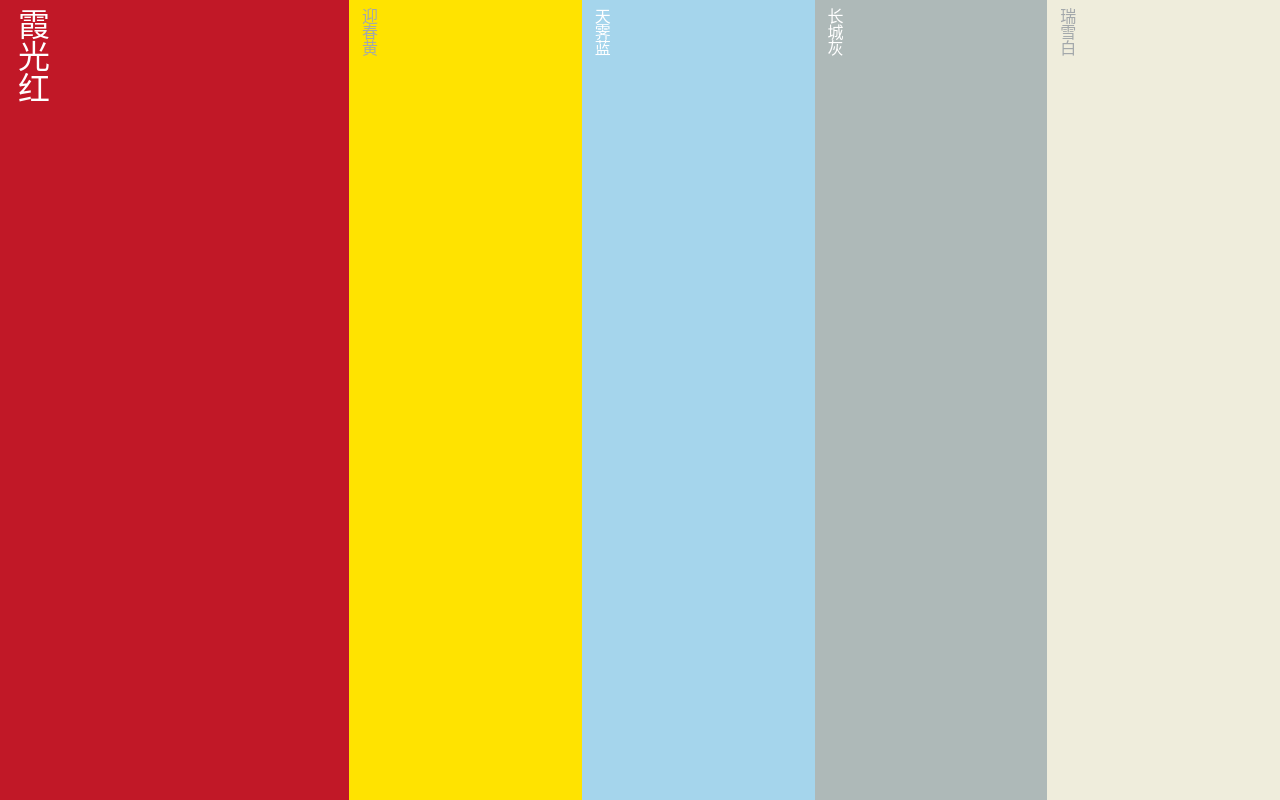
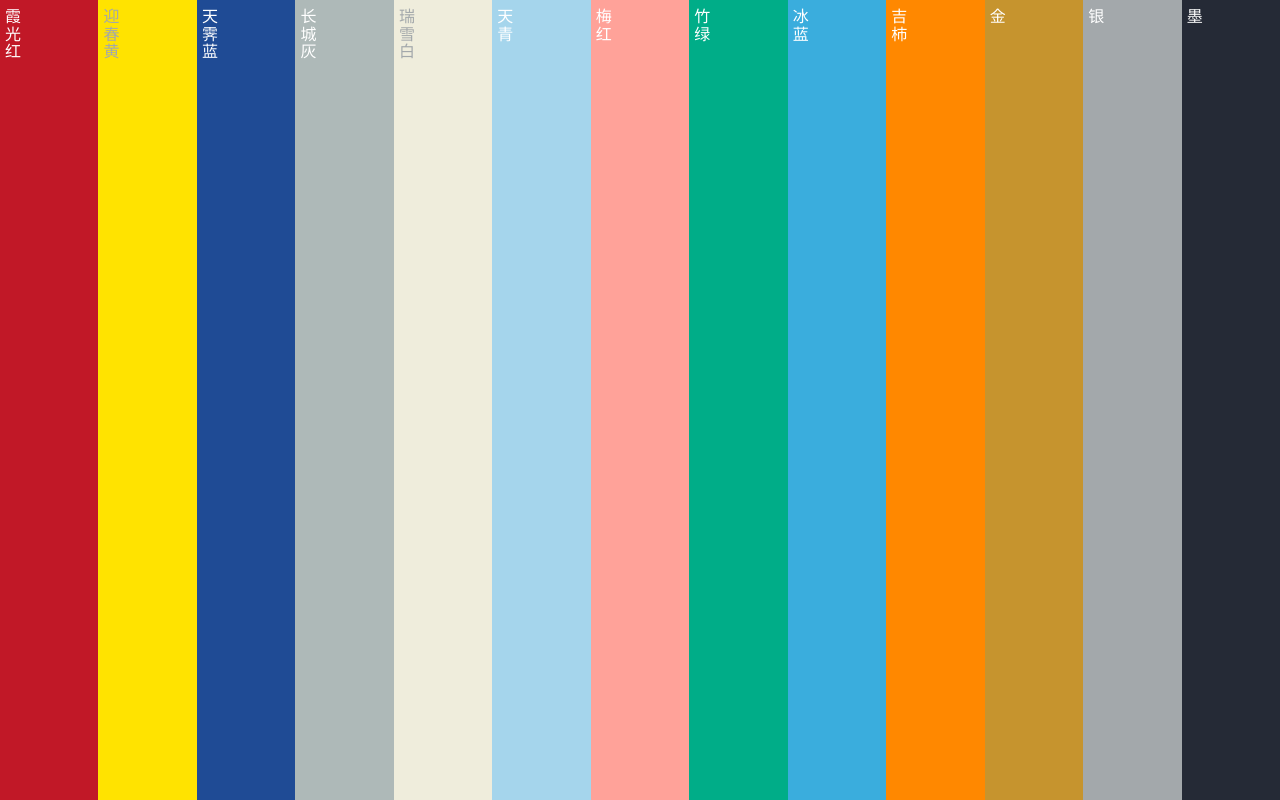
Before and after one commit to ximuli/colors, a React (Vite) app: page / in a window 1280 px wide. Built offline with nearby package versions, Linux system fonts and the light colour scheme.

Commit message:
添加颜色，调整样式

```diff
--- a/src/components/ColorItem.module.scss
+++ b/src/components/ColorItem.module.scss
@@ -3,10 +3,13 @@
   // flex-grow: 1;
   width: 20%;
   transition: all .5s ease-in-out;
+  // flex-shrink: 0;
   .title {
     // https://developer.mozilla.org/zh-CN/docs/Web/CSS/writing-mode
+    font-size: 1em;
     writing-mode: vertical-lr;
-    margin-left: 8px;
+    letter-spacing: 0.1em;
     margin-top: 8px;
+    cursor: pointer;
   }
 }
--- a/src/components/ColorItem.tsx
+++ b/src/components/ColorItem.tsx
@@ -18,13 +18,13 @@ export default function ColorItem(props: Props) {
   const onPointerEnter = (e: React.PointerEvent) => {
     const element: HTMLDivElement = refDiv.current!
     element.style.width = '30%'
-    element.style.fontSize = '2em'
+    element.style.fontSize = '3em'
   }
 
   const onPointerLeave = (e: React.PointerEvent) => {
     const element: HTMLDivElement = refDiv.current!
     element.style.width = '20%'
-    element.style.fontSize = '1em'
+    element.style.fontSize = '1.5em'
   }
 
   return (
--- a/src/index.css
+++ b/src/index.css
@@ -1,5 +1,6 @@
 :root {
-  font-family: -apple-system, "Noto Sans", "Helvetica Neue", Helvetica, "Nimbus Sans L", Arial, "Liberation Sans", "PingFang SC", "Hiragino Sans GB", "Noto Sans CJK SC", "Source Han Sans SC", "Source Han Sans CN", "Microsoft YaHei", "Wenquanyi Micro Hei", "WenQuanYi Zen Hei", "ST Heiti", SimHei, "WenQuanYi Zen Hei Sharp", sans-serif;
+  /* font-family: -apple-system, "Noto Sans", "Helvetica Neue", Helvetica, "Nimbus Sans L", Arial, "Liberation Sans", "PingFang SC", "Hiragino Sans GB", "Noto Sans CJK SC", "Source Han Sans SC", "Source Han Sans CN", "Microsoft YaHei", "Wenquanyi Micro Hei", "WenQuanYi Zen Hei", "ST Heiti", SimHei, "WenQuanYi Zen Hei Sharp", sans-serif; */
+  font-family: Baskerville, Georgia, "Liberation Serif", "Kaiti SC", STKaiti, "AR PL UKai CN", "AR PL UKai HK", "AR PL UKai TW", "AR PL UKai TW MBE", "AR PL KaitiM GB", KaiTi, KaiTi_GB2312, DFKai-SB, "TW\-Kai", serif;
   font-size: 16px;
 }
 
--- a/src/pages/Index.tsx
+++ b/src/pages/Index.tsx
@@ -17,7 +17,7 @@ export default function Index() {
       textColor: vars.$Silver
     },
     {
-      bgColor: vars.$SkyBlue,
+      bgColor: vars.$SapphireSky,
       title: '天霁蓝',
       textColor: vars.$White
     },
@@ -30,6 +30,46 @@ export default function Index() {
       bgColor: vars.$SnowWhite,
       title: '瑞雪白',
       textColor: vars.$Silver
+    },
+    {
+      bgColor: vars.$SkyBlue,
+      title: '天青',
+      textColor: vars.$White
+    },
+    {
+      bgColor: vars['$Plum-blossomPink'],
+      title: '梅红',
+      textColor: vars.$White
+    },
+    {
+      bgColor: vars.$BambooGreen,
+      title: '竹绿',
+      textColor: vars.$White
+    },
+    {
+      bgColor: vars.$IceBlue,
+      title: '冰蓝',
+      textColor: vars.$White
+    },
+    {
+      bgColor: vars.$PersimmonOrange,
+      title: '吉柿',
+      textColor: vars.$White
+    },
+    {
+      bgColor: vars.$Gold,
+      title: '金',
+      textColor: vars.$White
+    },
+    {
+      bgColor: vars.$Silver,
+      title: '银',
+      textColor: vars.$White
+    },
+    {
+      bgColor: vars.$ChineseInk,
+      title: '墨',
+      textColor: vars.$White
     },
   ]
 
```
